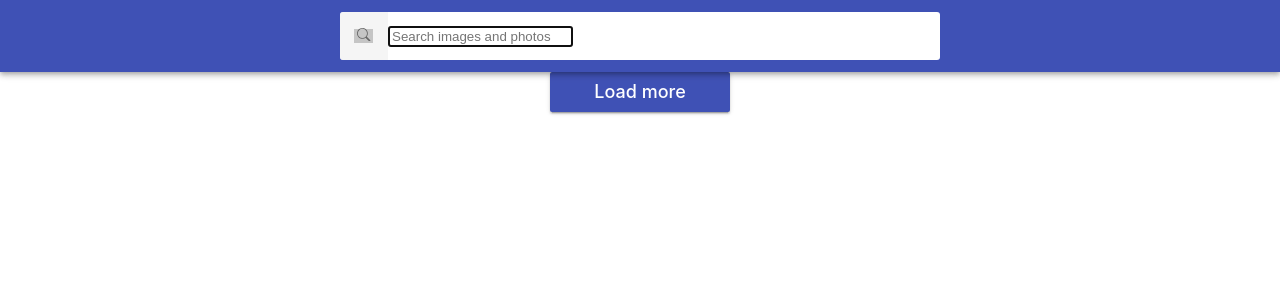
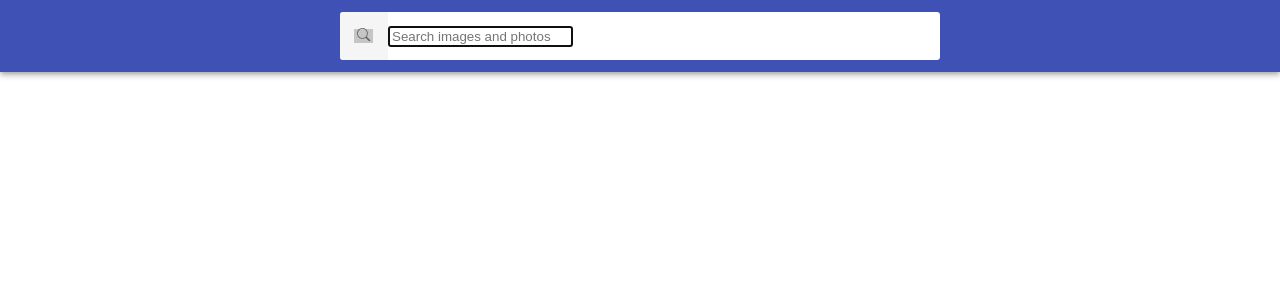
Before and after one commit to Artem2022Hladush/goit-react-hw-03-image-finder, a React (Create React App) app: page / in a window 1280 px wide. Shown: the top 300 px of the page. Built offline with nearby package versions, Linux system fonts and the light colour scheme; grey boxes are pictures that could not be loaded.

Commit message:
add if button bag fix

```diff
--- a/src/components/App.jsx
+++ b/src/components/App.jsx
@@ -68,14 +68,14 @@ onClick=(photo)=>{
 }
 
 render() {
-  const {isLoading, showModal, largeImage, photo,} = this.state;
+  const {isLoading, showModal, largeImage, photo,totalPages, page} = this.state;
   return (
     <>
     <Searchbar onSubmit={this.handleFormSubmit}/>
     {isLoading && <Loader/>}
     {showModal && <Modal src={largeImage} onClose={this.togleModal}/>}
     <ImageGallery items={photo} onClick={this.onClick}/>
-    <Button onLoadMore={this.loadMore}/>
+    {photo.length!==0 && totalPages>page && ( <Button onLoadMore={this.loadMore}/>)}
     </>
     );
 }
```
